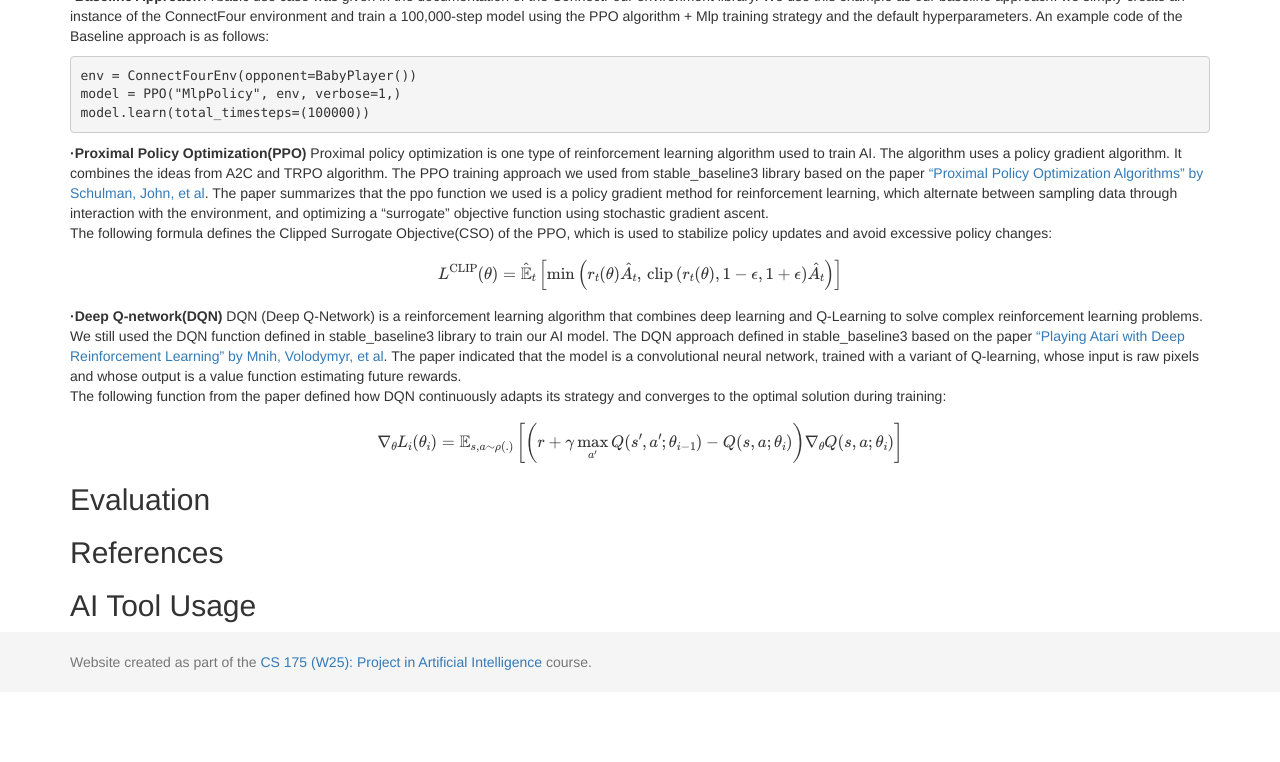
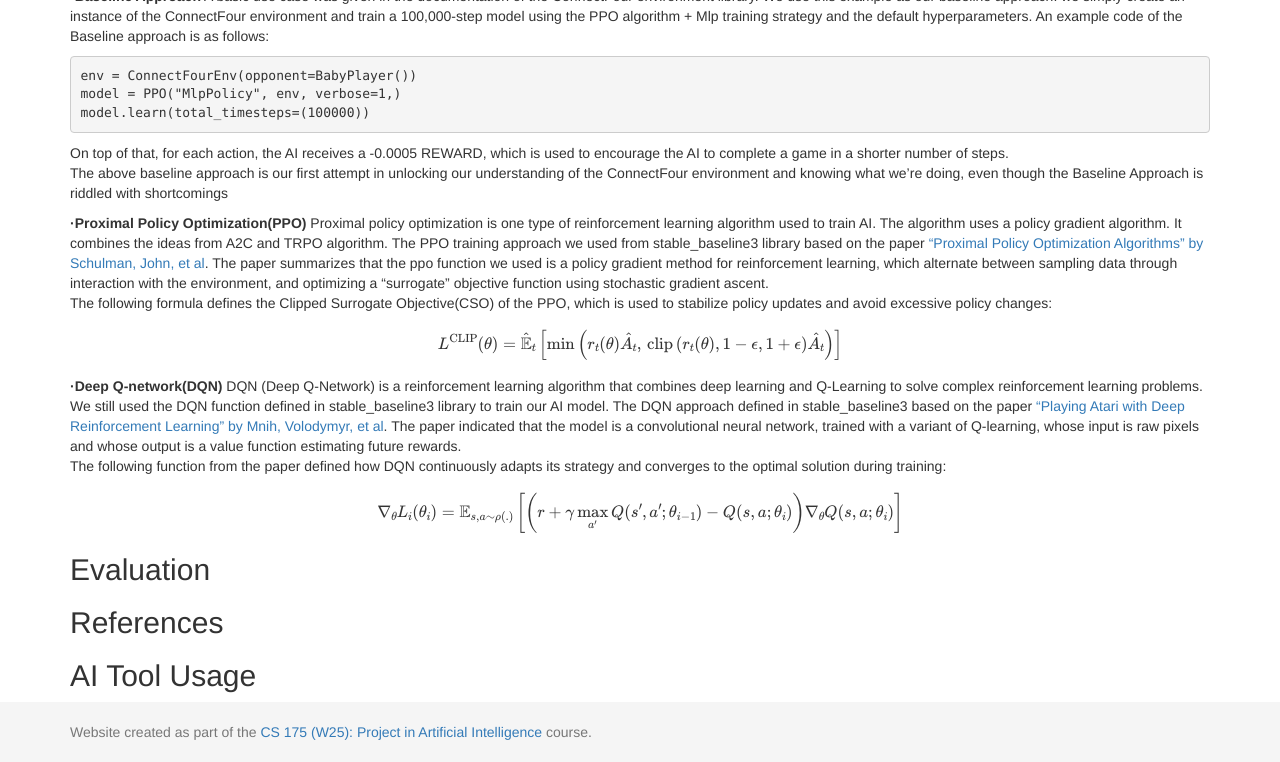
Before and after one commit to guangf1/Connect4, a Jekyll site: the page built from docs/final.md, in a window 1280 px wide and 900 px high, scrolled down 878 px, cut to the strip 138-900 px from the top of the window. Built offline with Jekyll 4.4.1, drawn with Linux system fonts in a browser that asks for light colours; formulas are drawn with MathJax 3; before the commit the page ends 1708 px from its top, so only the background shows below that.

Commit message:
Update final.md

````diff
--- a/docs/final.md
+++ b/docs/final.md
@@ -26,6 +26,8 @@ env = ConnectFourEnv(opponent=BabyPlayer())
 model = PPO("MlpPolicy", env, verbose=1,)
 model.learn(total_timesteps=(100000))
 ```
+On top of that, for each action, the AI receives a -0.0005 REWARD, which is used to encourage the AI to complete a game in a shorter number of steps.
+The above baseline approach is our first attempt in unlocking our understanding of the ConnectFour environment and knowing what we're doing, even though the Baseline Approach is riddled with shortcomings
 
 **·Proximal Policy Optimization(PPO)**
 Proximal policy optimization is one type of reinforcement learning algorithm used to train AI. The algorithm uses a policy gradient algorithm. It combines the ideas from A2C and TRPO algorithm. The PPO training approach we used from stable_baseline3 library based on the paper ["Proximal Policy Optimization Algorithms" by Schulman, John, et al](https://arxiv.org/pdf/1707.06347). The paper summarizes that the ppo function we used is a policy gradient method for reinforcement learning, which alternate between sampling data through interaction with the environment, and optimizing a "surrogate" objective function using stochastic gradient ascent.
````
